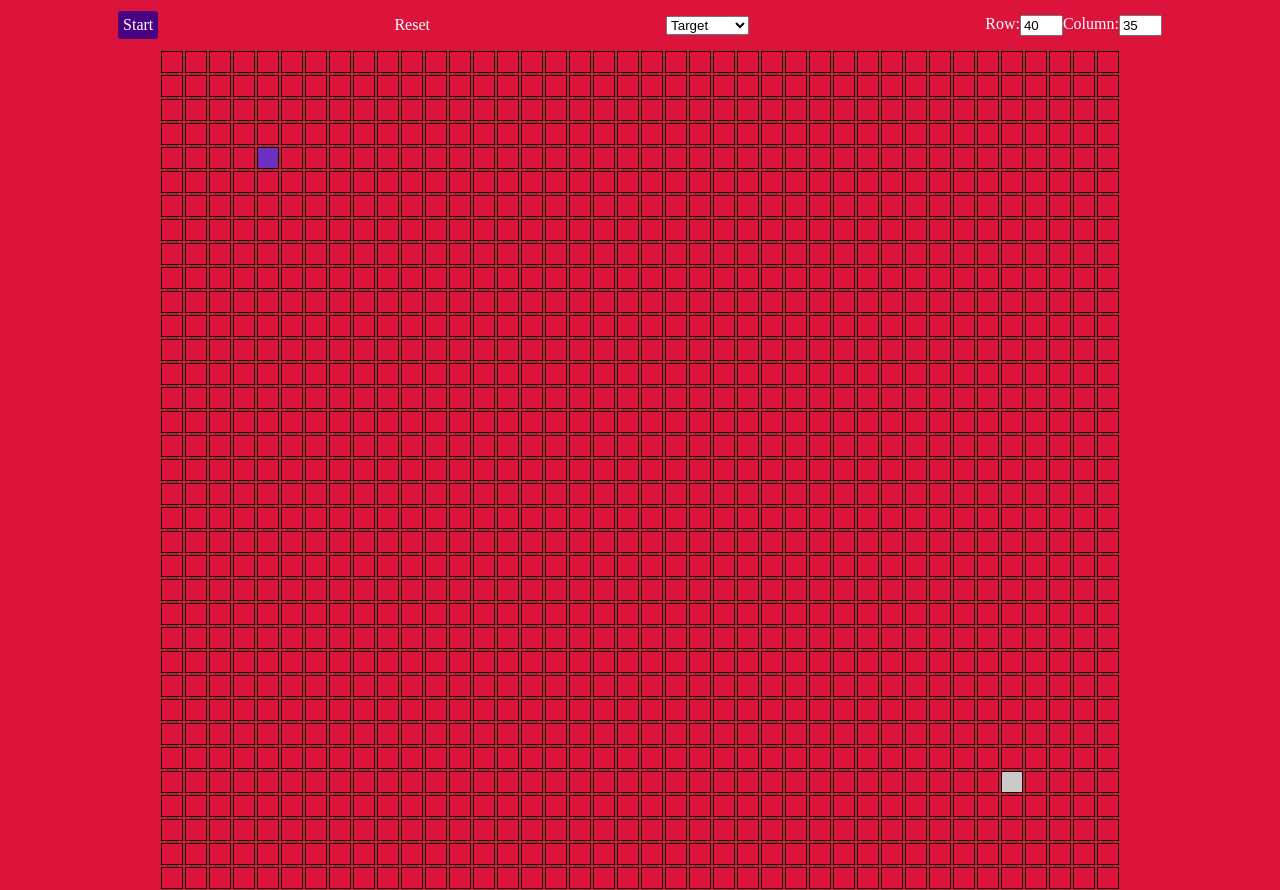
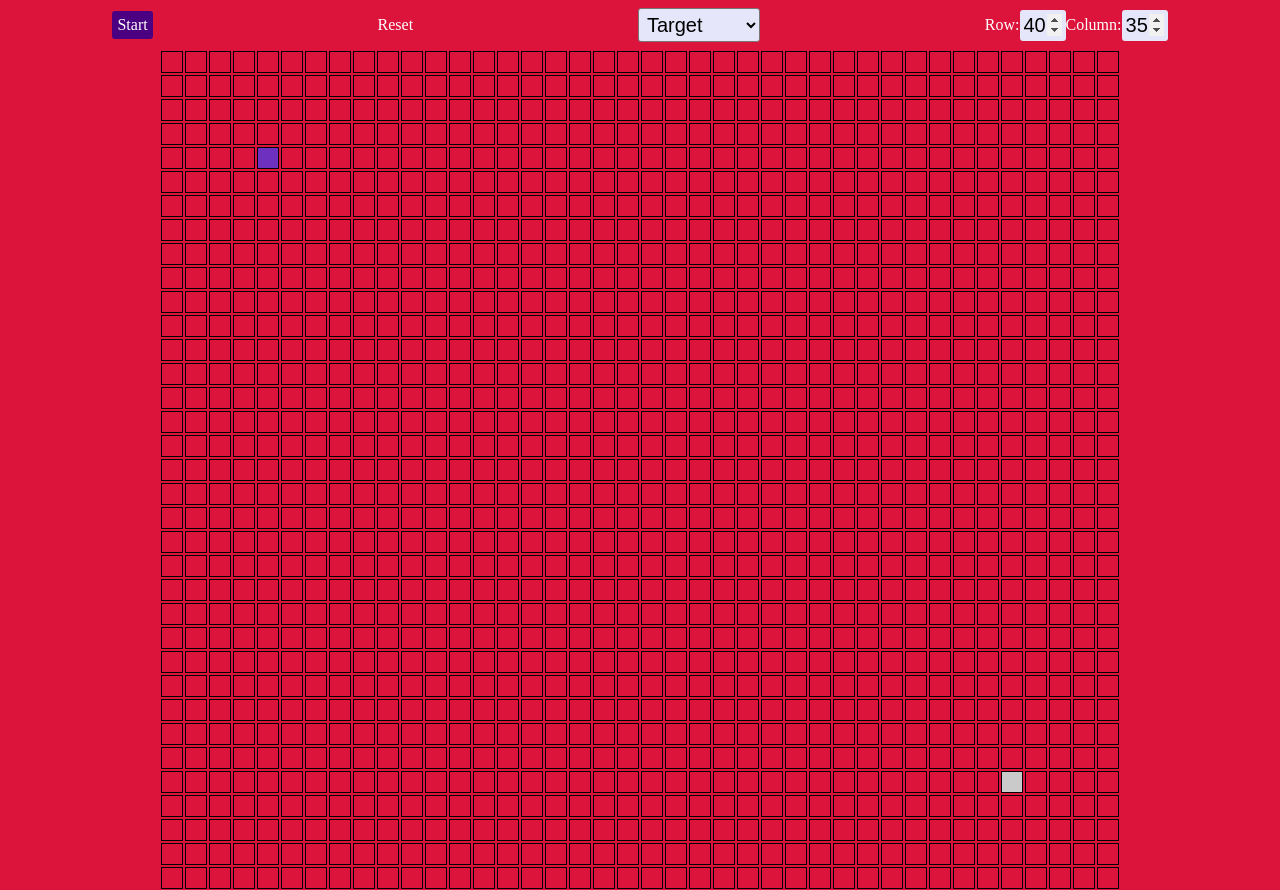
Before and after one commit to yaroslavkhudchenko/pathfinder-algorithms-visualizer, a React (Create React App) app: page / in a window 1280 px wide. Built offline with nearby package versions, Linux system fonts and the light colour scheme.

Commit message:
add some style for the input and select

```diff
--- a/src/index.scss
+++ b/src/index.scss
@@ -76,8 +76,14 @@ body,html {
   display: flex;
   div {
     display: flex;
+    align-items: center;
     input {
-      width: 35px;
+      width: 38px;
+      background: lavender;
+      padding: 4px;
+      border-radius: 3px;
+      font-size: 20px;
+      border: none;
     }
   }
 }
@@ -110,3 +116,14 @@ body,html {
 
 }
  */
+
+#selectTool {
+  background: lavender;
+  padding: 4px;
+  border-radius: 3px;
+  font-size: 20px;
+}
+input[type=number]::-webkit-inner-spin-button,
+input[type=number]::-webkit-outer-spin-button {
+  opacity: 1;
+}
```
